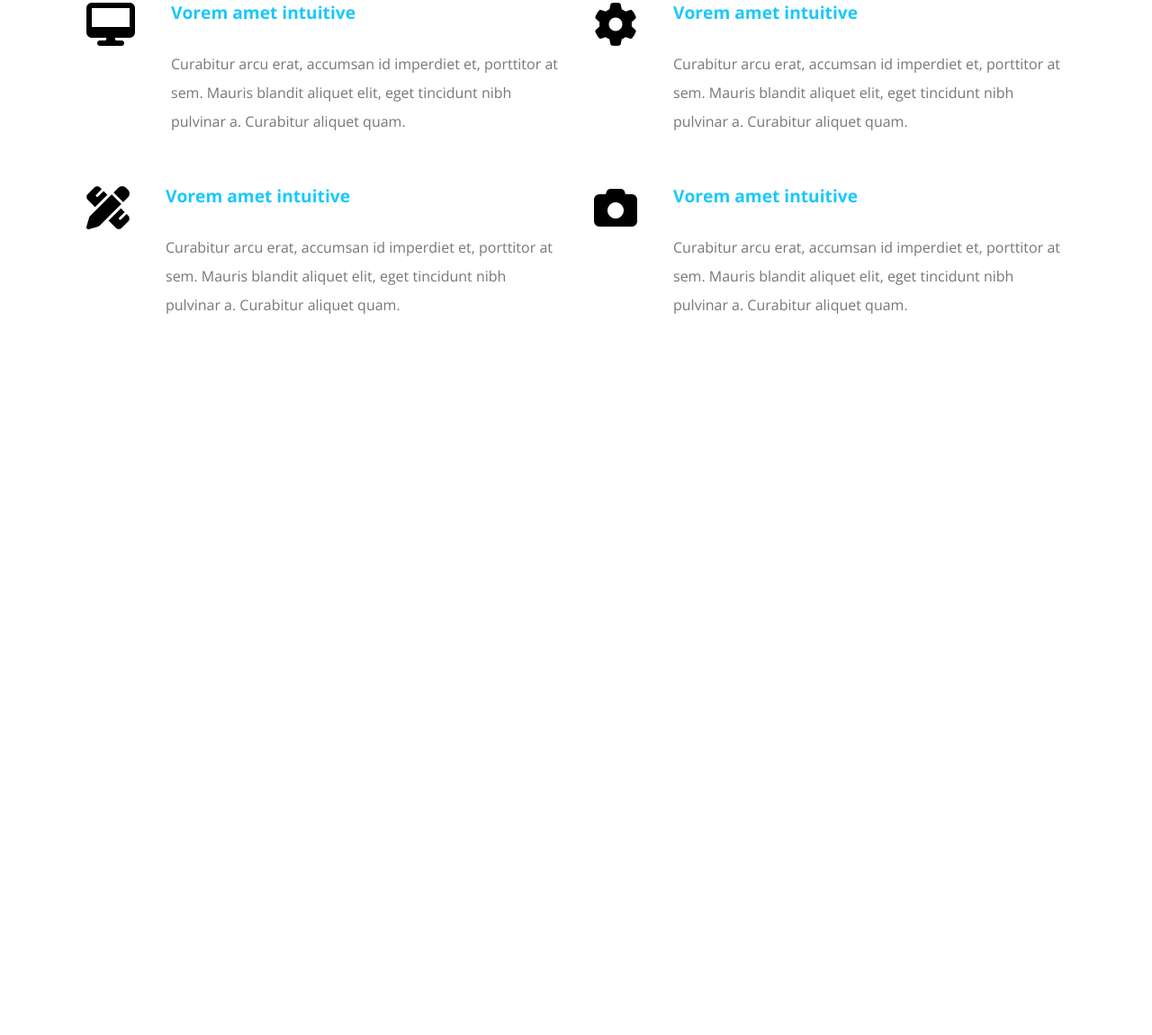
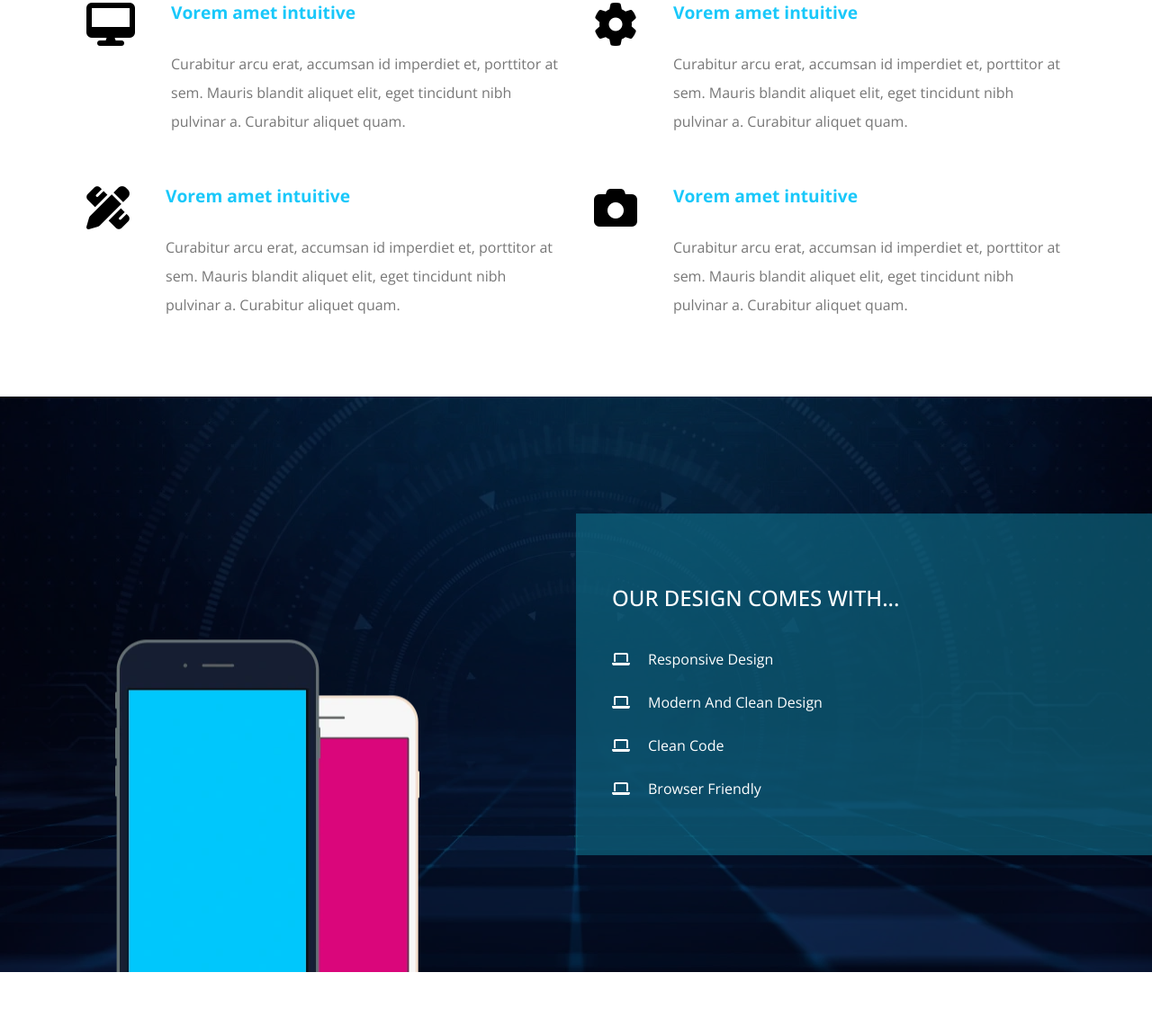
Before and after one commit to Aziztheprogrammer/Kasper-Template, a plain HTML site: page index.html in a window 1280 px wide. Shown: the part 1137-2288 px from the top of the page at 90% size. Before the commit the page ends 1508 px from the top, so only its background shows below. Drawn offline with nearby package versions, Linux system fonts and the light colour scheme.

Commit message:
Developing Features Section

```diff
--- a/css/kasper.css
+++ b/css/kasper.css
@@ -27,7 +27,7 @@
 .title-div {
 	flex-direction: column;
 	row-gap: 20px;
-	padding: 70px 0px;
+	padding-bottom: 70px;
 }
 
 .title-div h1 {
@@ -205,12 +205,14 @@ section.slider .active-slider span:nth-child(2) {
 section.services {
 	width: 100%;
 	background-color: #fff;
+	padding: 70px 0px;
 }
 
 section.services .services-content {
 	display: grid;
 	grid-template-columns: repeat(auto-fit, minmax(400px, 1fr));
 	grid-gap: 40px;
+	margin-bottom: 70px;
 }
 
 section.services .services-content .service {
@@ -232,6 +234,55 @@ section.services .services-content .service p {
 	color: var(--gray);
 }
 
+section.services .features {
+	height: 80vh;
+	width: 100%;
+	color: #fff;
+	position: relative;
+	overflow: hidden;
+}
+
+section.services .features .feat-bg-img {
+	background: url("../images/design-features.webp") no-repeat top center;
+	background-size: cover;
+	position: absolute;
+	display: block;
+	width: 100%;
+	height: 100%;
+	top: 0px;
+	left: 0px;
+	filter: brightness(35%);
+}
+
+section.services .features > img {
+	position: absolute;
+	bottom: 0px;
+	left: 10%;
+	transform: translateY(20%);
+}
+
+section.services .content {
+	background-color: var(--transparent-blue);
+	position: absolute;
+	top: 50%;
+	right: 0px;
+	transform: translateY(-50%);
+	padding: 50px 0px 50px 40px;
+	width: 50%;
+}
+
+section.services .content h2 {
+	font-weight: 500;
+	font-size: 1.5rem;
+	line-height: 2;
+}
+
+section.services .content span {
+	padding: 0px;
+	line-height: 3;
+	display: flex;
+	column-gap: 20px;
+}
 /*End Services Section*/
 
 /*Start Media Queries*/
@@ -284,4 +335,13 @@ section.services .services-content .service p {
 		align-items: center;
 		text-align: center;
 	}
+	section.services .content {
+		width: 100%;
+	}
+	section.services .features > img {
+		display: none;
+	}
+	section.services .content h2 {
+		font-size: 1.2rem;
+	}
 }
--- a/index.html
+++ b/index.html
@@ -106,6 +106,20 @@
 				</div>
 			</div>
 		</div>
+		<div class="features">
+			<div class="feat-bg-img">
+			</div>
+			<img src="images/mobile.webp" alt="Features Image">
+			<div class="content">
+				<h2>OUR DESIGN COMES WITH...</h2>
+				<div class="features-list">
+					<span><img src="images/laptop-solid.svg" alt="Computer Icon">Responsive Design</span>
+					<span><img src="images/laptop-solid.svg" alt="Computer Icon">Modern And Clean Design</span>
+					<span><img src="images/laptop-solid.svg" alt="Computer Icon">Clean Code</span>
+					<span><img src="images/laptop-solid.svg" alt="Computer Icon">Browser Friendly</span>
+				</div>
+			</div>
+		</div>
 	</section>
 	<!-- End Services Section -->
 </body>
```
Also changed, not shown: images/laptop-solid.svg (added).
